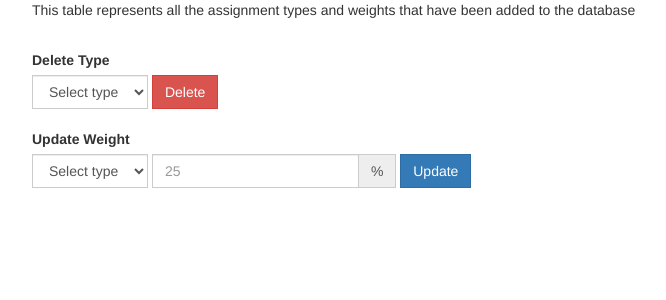
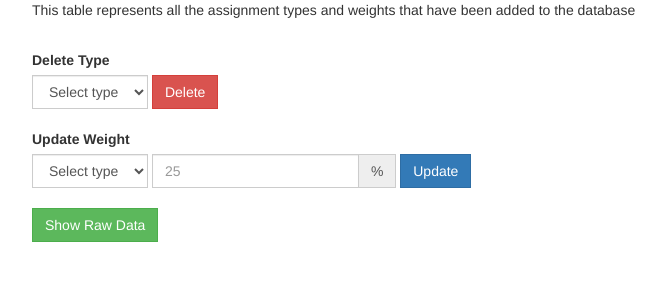
Before and after one commit to christopher-wong/gradr, a Flask app: page /view_database in a window 1280 px wide. Shown: the part 135-435 px from the top of the page, without its empty margins (38-704 px from the left). Run offline with Flask 2, Linux system fonts and the light colour scheme; data that the repository does not hold is empty; some libraries are stand-ins or nearby versions.

Commit message:
presentation ready

```diff
--- a/application/controller/form.py
+++ b/application/controller/form.py
@@ -3,6 +3,8 @@
 
 from flask import render_template, request, Blueprint, redirect, flash
 from pymongo import MongoClient
+from bson import Binary, Code
+from bson.json_util import dumps
 
 form_bp = Blueprint('form_controller', __name__)
 
@@ -61,9 +63,7 @@ def db_retrive_assignment_type():
 
 @form_bp.route('/')
 def index():
-    db_connect()
-
-    return redirect('/home')
+    return render_template('login.html')
 
 
 @form_bp.route('/home')
@@ -150,3 +150,18 @@ def db_get_total_weight():
         originalWeight = originalWeight + int((document['assignment_weight']))
 
     return originalWeight
+
+
+@form_bp.route('/view_raw', methods=["POST"])
+def db_view_raw():
+    results = db_retrive_assignment_type()
+
+    # for item in results:
+    #     print (results)
+
+    return render_template('raw_data.html', results=results)
+
+
+@form_bp.route('/return', methods=['POST'])
+def return_post():
+    return redirect('/view_database')
--- a/application/templates/index.html
+++ b/application/templates/index.html
@@ -17,7 +17,7 @@
                     <span class="icon-bar"></span>
                 </button>
 
-                <a class="navbar-brand" href="/home"> Gradr</a>
+                <a class="navbar-brand" href="/"> Gradr</a>
             </div>
 
             <!-- Collect the nav links, forms, and other content for toggling -->
--- a/application/templates/view_database.html
+++ b/application/templates/view_database.html
@@ -121,4 +121,14 @@
         </form>
     </div>
 
+    <div class="container">
+        </br>
+    </div>
+
+    <div class="container">
+        <form method="POST" action="/view_raw">
+            <input class="btn btn-success" type="submit" value="Show Raw Data">
+        </form>
+    </div>
+
 {% endblock %}
```
Also changed, not shown: application/templates/raw_data.html (added, +35 -0 lines).
